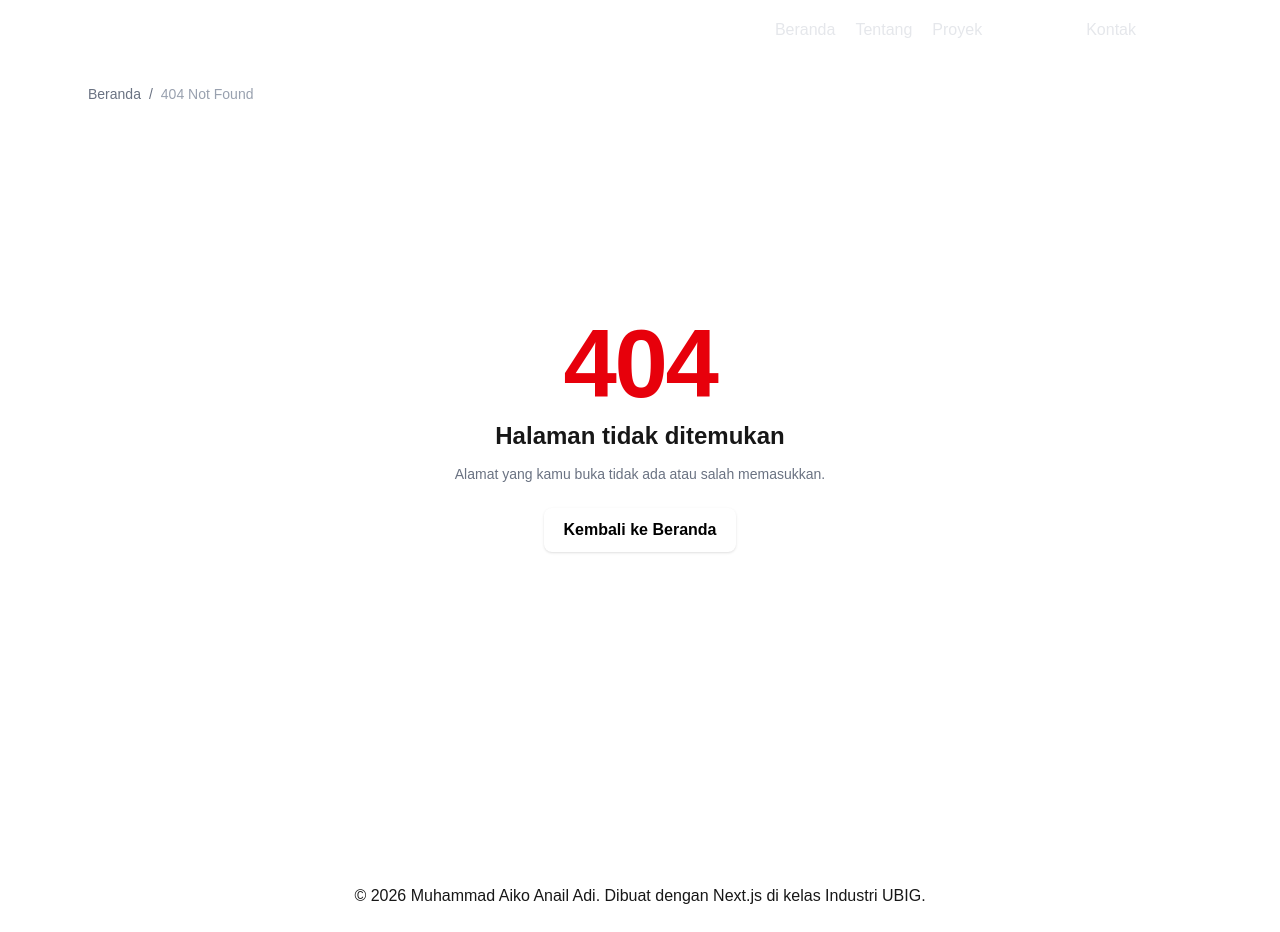
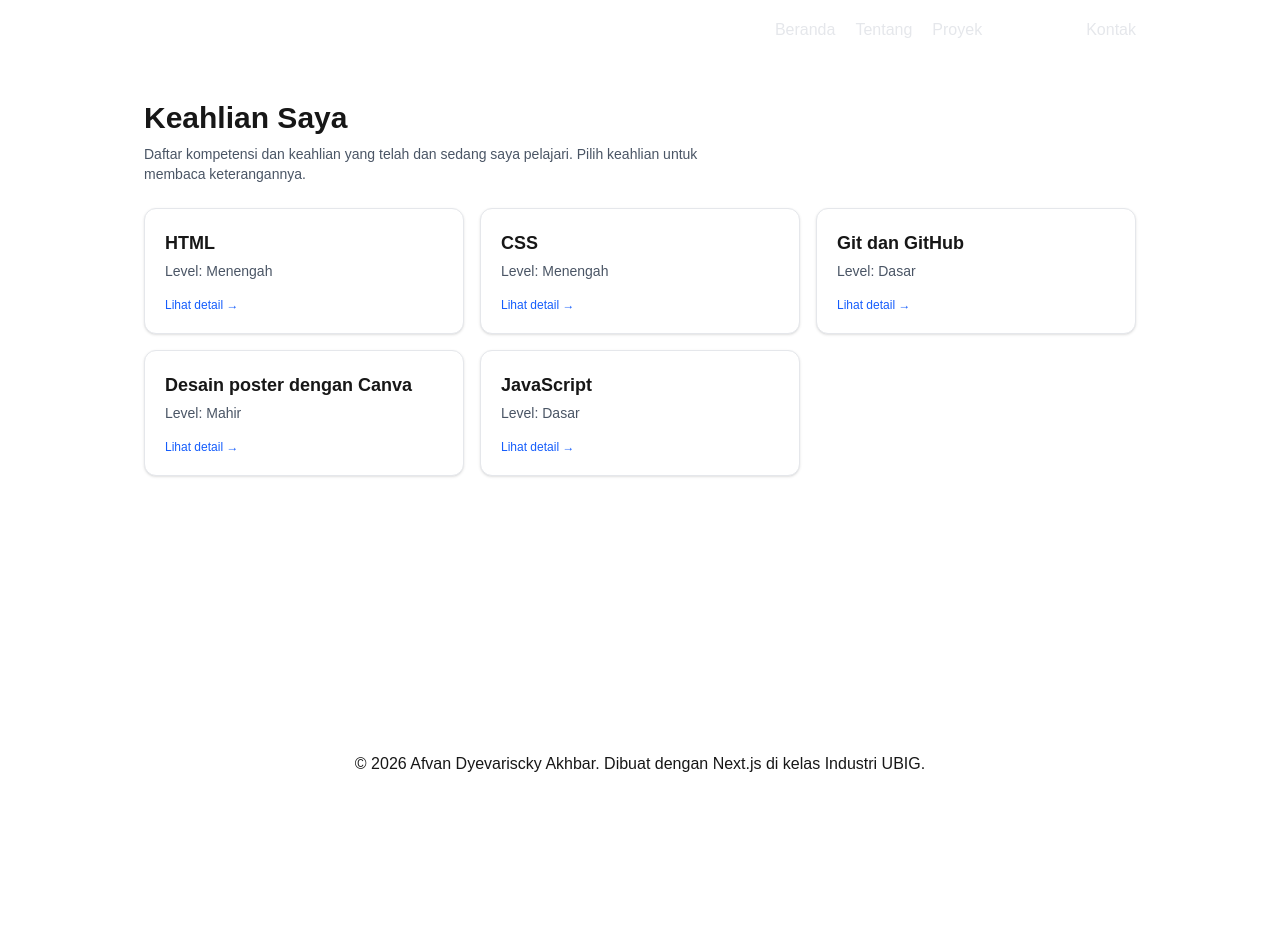
Before and after one commit to AfvanDyevarisckyAkhbar/portofolio-next-afvan, a Next.js app: page /keahlian in a window 1280 px wide. Before the commit this address had no page. After the commit the page ends 800 px from the top, so only its background shows below. Built offline with nearby package versions, Linux system fonts and the light colour scheme.

Commit message:
Menambahkan file

```diff
--- /dev/null
+++ b/src/app/keahlian/page.js
@@ -0,0 +1,26 @@
+import SkillCard from "@/components/SkillCard";
+import { detailKeahlian as keahlian } from "@/data/keahlian";
+
+export const metadata = { title: "Keahlian" };
+
+export default function KeahlianPage() {
+  return (
+    <main className="mx-auto w-full max-w-5xl px-4 py-10">
+      <h1 className="text-3xl font-bold text-utama">Keahlian Saya</h1>
+      <p className="mt-2 mb-6 max-w-xl text-sm text-gray-600">
+        Daftar kompetensi dan keahlian yang telah dan sedang saya pelajari.
+        Pilih keahlian untuk membaca keterangannya.
+      </p>
+      <div className="grid gap-4 md:grid-cols-3">
+        {Object.values(keahlian).map((item, index) => (
+            <SkillCard
+            key={index}
+            nama={item.nama}
+            level={item.level}
+            slug={item.slug}
+            />
+        ))}
+      </div>
+    </main>
+  );
+}
--- a/src/app/proyek/[slug]/page.js
+++ b/src/app/proyek/[slug]/page.js
@@ -1,9 +1,9 @@
-import Proyekcard from "@/components/Proyekcard";
+import Proyekcard from "@/components/ProyekCard";
 import { proyek } from "@/data/proyek";
 export default function Proyek() {
    return (
    <main className="mx-auto max-w-5xl px-4 py-10">
- <h1 className="text-3xl font-bold text-utama
+      < h1 className="text-3xl font-bold text-utama
          md:text-4xl">Proyek Saya</h1>
       <p className="mt-3 text-lg text-gray-700">Kumpulan hasil
       belajar saya di Kelas Industri UBIG. Klik kartu untuk melihat
--- /dev/null
+++ b/src/app/proyek/page.js
@@ -0,0 +1,22 @@
+import ProyekCard from "@/components/ProyekCard";
+import { proyek } from "@/data/proyek";
+
+export const metadata = {
+    title: "Proyek",
+    description: "Daftar proyek HTML, CSS, dan JavaScript karya Afvan Dyevariscky Akhbar",
+};
+
+export default function DaftarProyek() {
+    return (
+        <main className="mx-auto max-w-5xl px-4 py-10">
+            <h1 className="text-3xl font-bold text-utama md:text-4xl">Proyek Saya</h1>
+            <p className="mt-3 text-lg text-gray-700">Kumpulan hasil belajar saya di Kelas Industri UBIG. Klik kartu untuk melihat detailnya</p>
+
+            <div className="mt-8 grid gap-6 md:grid-cols-3">
+                {proyek.map ( (item) => (
+                    <ProyekCard key={item.slug} proyek={item} />
+                ))}
+            </div>
+        </main>
+    ) ;
+}
--- a/src/components/footer.jsx
+++ b/src/components/footer.jsx
@@ -3,7 +3,7 @@ export default function Footer(){
 
 return(
     <footer className="mt-auto bg-footer p-6 text-center text-latar">
-        <p>&copy; {tahun} Muhammad Aiko Anail Adi. Dibuat dengan Next.js di kelas Industri UBIG.</p>
+        <p>&copy; {tahun} Afvan Dyevariscky Akhbar. Dibuat dengan Next.js di kelas Industri UBIG.</p>
     </footer>
 );
 }
```
Lines whose indentation alone changed are shown as unchanged.
